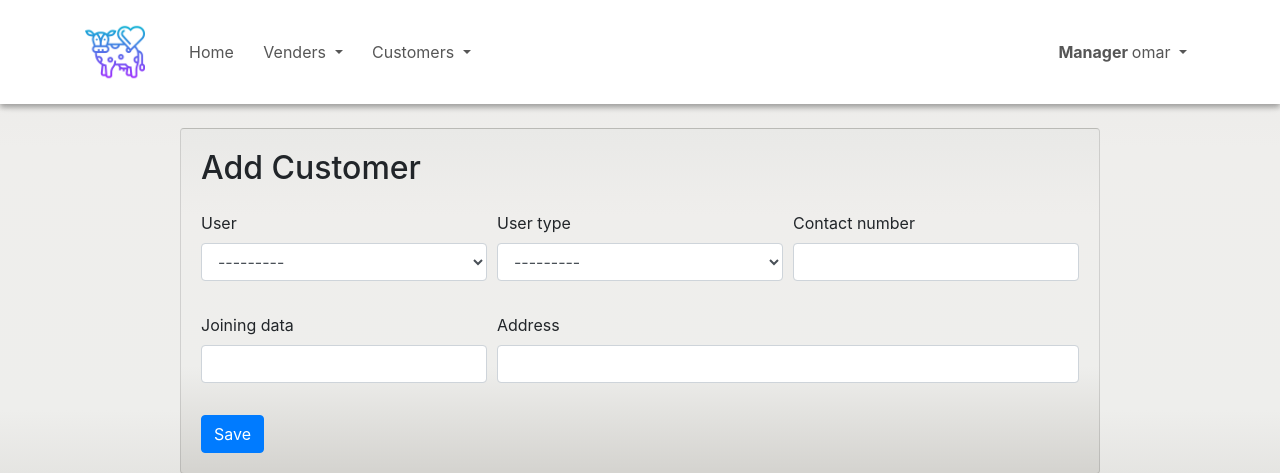
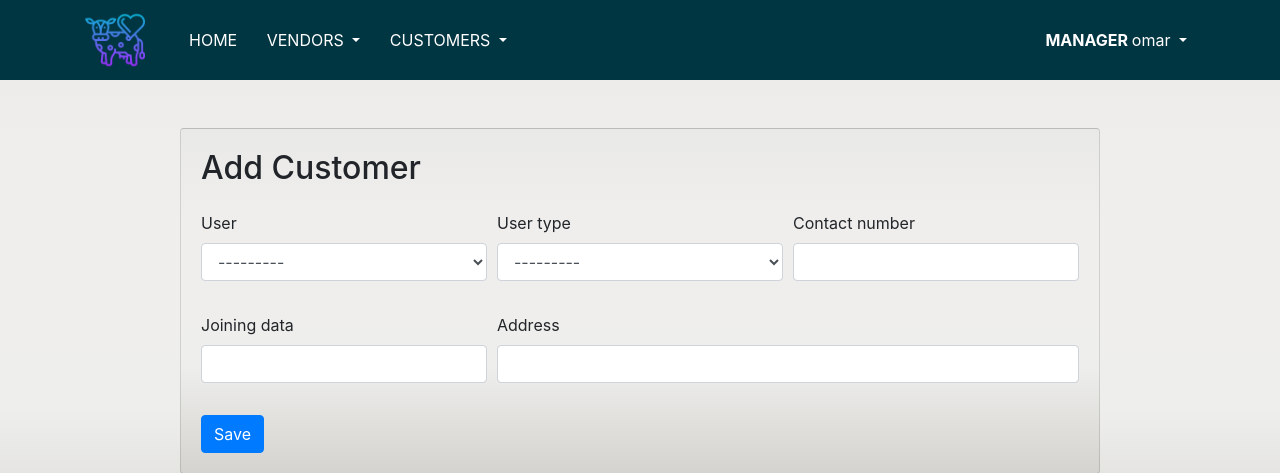
Before and after one commit to IamOmaR22/Dairy_Management_System_with_Python_and_Django, a Django app: page /addcustomer/ in a window 1280 px wide. Shown: the top 473 px of the page. Run offline with Django 3.2, Linux system fonts and the light colour scheme; a user stored in the database is signed in; data comes from the database, SQL or seed files in the repository; some libraries are stand-ins or nearby versions.

Commit message:
Customize Navbar

```diff
--- a/templates/base.html
+++ b/templates/base.html
@@ -45,12 +45,14 @@
   }
 
   .navbar{
-        height: 13%;
+        height: 10%;
         opacity: 1;
-        color: #565656;
+        /* color: #565656; */
+        color: #FFFFFF;
         /* background-color: #17181B; */
-        background-color: #FFFFFF;
-        box-shadow: 0 3px 6px rgba(0,0,0,0.16), 0 3px 6px rgba(0,0,0,0.23);
+        /* background-color: #FFFFFF; */
+        background-color: #003542;
+        /* box-shadow: 0 3px 6px rgba(0,0,0,0.16), 0 3px 6px rgba(0,0,0,0.23); */
   }
 
   .dropdown:hover .dropdown-menu{
@@ -140,7 +142,7 @@
       <ul class="navbar-nav mr-auto">
       &nbsp;&nbsp;&nbsp;&nbsp;&nbsp;&nbsp;&nbsp;&nbsp;
         <li class="nav-item">
-          <a class="nav-link" href="{% url 'home' %}" style="color: #565656;">Home</a>
+          <a class="nav-link" href="{% url 'home' %}" style="color: #FFFFFF;">HOME</a>
         </li>
         {% if user.profile.user_type == 'Customer' %}
         <li class="nav-item">
@@ -152,26 +154,26 @@
 
         <li class="nav-item dropdown">
             <a class="nav-link dropdown-toggle" id="navbarDropdown" role="button" data-toggle="dropdown" aria-haspopup="true" aria-expanded="false">
-              Venders
+              VENDORS
             </a>
             <div class="dropdown-menu" aria-labelledby="navbarDropdown">
-              <a class="dropdown-item " href="{% url 'addvendor' %}"><i class="fas fa-plus"></i> <span class="menu-text-size">&nbsp;&nbsp;Vendor</span></a>
-              <a class="dropdown-item" href="{% url 'add_milk_category' %}"><i class="fas fa-plus"></i><span class="menu-text-size">&nbsp;&nbsp; Milk Category</span></a>
+              <a class="dropdown-item " href="{% url 'addvendor' %}"><i class="fas fa-plus"></i> <span class="menu-text-size">&nbsp;&nbsp;VENDOR</span></a>
+              <a class="dropdown-item" href="{% url 'add_milk_category' %}"><i class="fas fa-plus"></i><span class="menu-text-size">&nbsp;&nbsp; MILK CATEGORY</span></a>
               <div class="dropdown-divider"></div>
-              <a class="dropdown-item" href="{% url 'allvendor' %}"><i class="fa fa-user" ></i><span class="menu-text-size">&nbsp;&nbsp; All Vendors</span></a>
+              <a class="dropdown-item" href="{% url 'allvendor' %}"><i class="fa fa-user" ></i><span class="menu-text-size">&nbsp;&nbsp; ALL VENDORS</span></a>
               </div>
           </li>
             &nbsp;&nbsp;&nbsp;
           <li class="nav-item dropdown">
             <a class="nav-link dropdown-toggle" id="navbarDropdown" role="button" data-toggle="dropdown" aria-haspopup="true" aria-expanded="false">
-              Customers
+              CUSTOMERS
             </a>
             <div class="dropdown-menu" aria-labelledby="navbarDropdown">
-              <a class="dropdown-item" href="{% url 'signup' %}"><i class="fas fa-plus"></i><span class="menu-text-size">&nbsp;&nbsp; Sign Up</span></a>
-              <a class="dropdown-item" href="{% url 'addcustomer' %}"><i class="fas fa-plus"></i><span class="menu-text-size">&nbsp;&nbsp; Customers</span></a>
-                <a class="dropdown-item" href="{% url 'customer_milk_category' %}"><i class="fas fa-plus"></i><span class="menu-text-size">&nbsp;&nbsp; Milk Category</span></a>
+              <a class="dropdown-item" href="{% url 'signup' %}"><i class="fas fa-plus"></i><span class="menu-text-size">&nbsp;&nbsp; SIGN UP</span></a>
+              <a class="dropdown-item" href="{% url 'addcustomer' %}"><i class="fas fa-plus"></i><span class="menu-text-size">&nbsp;&nbsp; CUSTOMER</span></a>
+                <a class="dropdown-item" href="{% url 'customer_milk_category' %}"><i class="fas fa-plus"></i><span class="menu-text-size">&nbsp;&nbsp; MILK CATEGORY</span></a>
               <div class="dropdown-divider"></div>
-              <a class="dropdown-item" href="{% url 'allcustomer' %}"> <i class="fa fa-user" ></i><span class="menu-text-size">&nbsp;&nbsp; All Customers</span></a>
+              <a class="dropdown-item" href="{% url 'allcustomer' %}"> <i class="fa fa-user" ></i><span class="menu-text-size">&nbsp;&nbsp; ALL CUSTOMERS</span></a>
 
             </div>
           </li>
@@ -189,14 +191,14 @@
 
             <li class="nav-item dropdown">
               <a class="nav-link dropdown-toggle"  id="navbarDropdown" role="button" data-toggle="dropdown" aria-haspopup="true" aria-expanded="false">
-            {% if user.profile.user_type == 'Manager' %}<strong>Manager </strong>{% elif user.profile.user_type == 'Customer'  %}<strong>Customer </strong> {% endif %}{{ user.username }}
+            {% if user.profile.user_type == 'Manager' %}<strong>MANAGER </strong>{% elif user.profile.user_type == 'Customer'  %}<strong>CUSTOMER </strong> {% endif %}{{ user.username }}
               </a>
 
               <div class="dropdown-menu dropdown-menu-right" aria-labelledby="navbarDropdown">
-                <a class="dropdown-item" href="{% url 'password_change' %}"><i class="fa fa-cogs"></i><span class="menu-text-size">&nbsp;&nbsp; Change password</span></a>
+                <a class="dropdown-item" href="{% url 'password_change' %}"><i class="fa fa-cogs"></i><span class="menu-text-size">&nbsp;&nbsp; CHANGE PASSWORD</span></a>
 
                 <div class="dropdown-divider"></div>
-                <a class="dropdown-item" href="{% url 'logout' %}"><i class="fas fa-sign-out-alt"></i><span class="menu-text-size">&nbsp;&nbsp; Log out</span></a>
+                <a class="dropdown-item" href="{% url 'logout' %}"><i class="fas fa-sign-out-alt"></i><span class="menu-text-size">&nbsp;&nbsp; LOG OUT</span></a>
               </div>
 
             </li>
@@ -205,7 +207,7 @@
           {% else %}
       <form class="form-inline my-2 my-lg-0">
 
-        <a href="{% url 'login' %}" class="btn btn-outline-primary">Log in</a>
+        <a href="{% url 'login' %}" class="btn btn-outline-primary">LOG IN</a>
       </form>
       {% endif %}
     </div>
```
Also changed, not shown: 1 other file.
